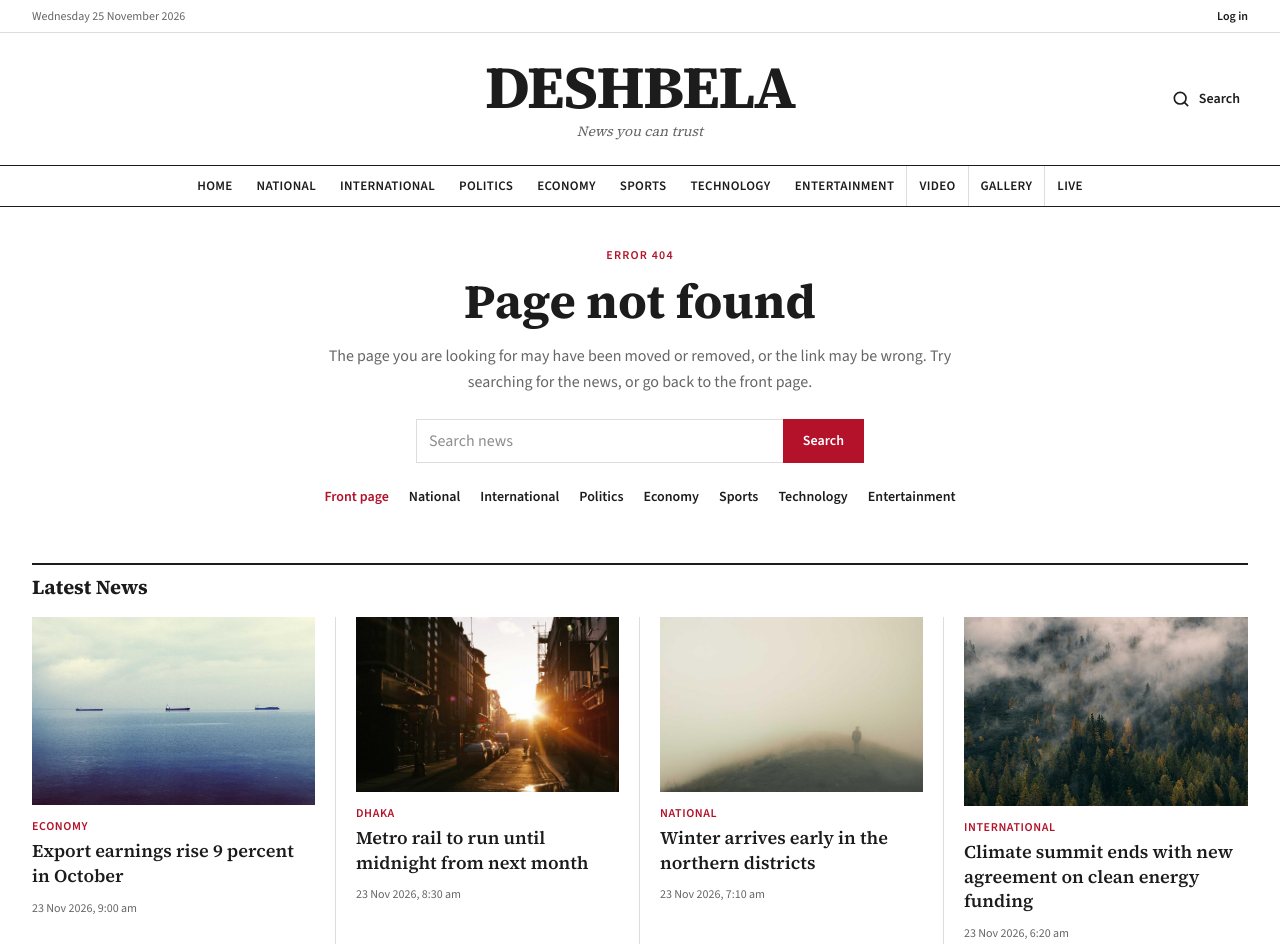
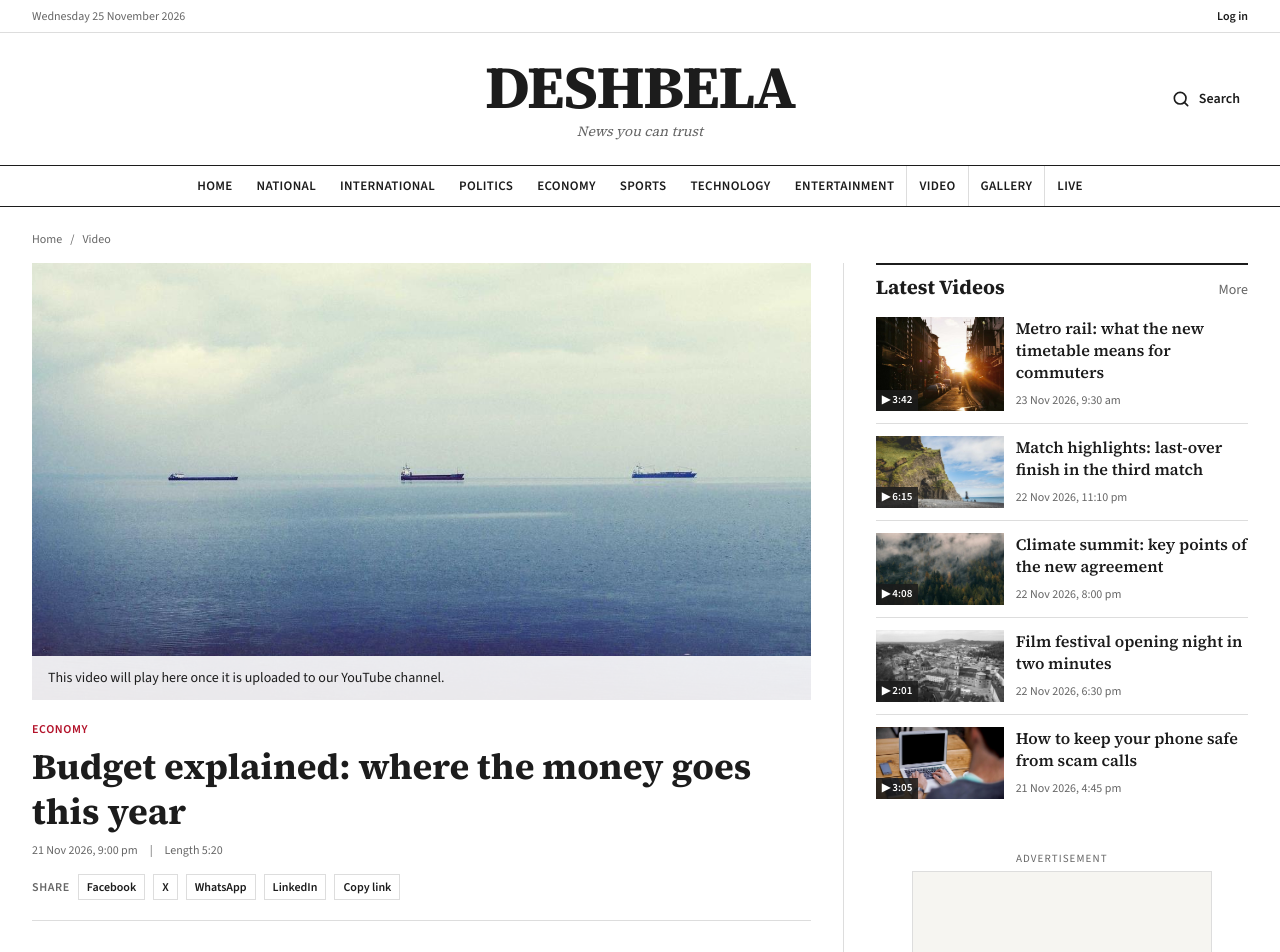
Before and after one commit to EasinTanvir/deshbela-project, a Next.js app: page /videos/budget-explained-where-money-goes in a window 1280 px wide. Before the commit this address had no page. Shown: the top 952 px of the page. Built offline with nearby package versions, Linux system fonts and the light colour scheme.

Commit message:
added video details page

```diff
--- /dev/null
+++ b/src/app/videos/[slug]/page.js
@@ -0,0 +1,25 @@
+import VideoDetails from "@/components/pages/videoDetails/VideoDetails";
+import { getVideoBySlug, getVideoSlugs } from "@/lib/videoData";
+
+export async function generateStaticParams() {
+  const slugs = await getVideoSlugs();
+  return slugs.map((slug) => ({ slug }));
+}
+
+export async function generateMetadata({ params }) {
+  const { slug } = await params;
+  const video = await getVideoBySlug(slug);
+  if (!video) return { title: "Video not found" };
+
+  return {
+    title: video.title,
+    description: `Watch: ${video.title}. ${video.category.name} video news from DESHBELA.`,
+    alternates: { canonical: `/videos/${video.slug}` },
+    openGraph: { title: video.title, type: "video.other" },
+  };
+}
+
+export default async function VideoDetailsPage({ params }) {
+  const { slug } = await params;
+  return <VideoDetails slug={slug} />;
+}
--- /dev/null
+++ b/src/components/pages/videoDetails/VideoDetails.jsx
@@ -0,0 +1,51 @@
+import { notFound } from "next/navigation";
+import AdSlot from "@/components/common/AdSlot";
+import Breadcrumb from "@/components/common/Breadcrumb";
+import Container from "@/components/common/Container";
+import SectionTitle from "@/components/common/SectionTitle";
+import VideoListItem from "@/components/common/VideoListItem";
+import VideoInfo from "@/components/pages/videoDetails/VideoInfo";
+import VideoPlayer from "@/components/pages/videoDetails/VideoPlayer";
+import VideoGrid from "@/components/common/VideoGrid";
+import { getLatestVideos, getMoreVideos, getVideoBySlug } from "@/lib/videoData";
+import { getSiteConfig } from "@/lib/siteData";
+
+export default async function VideoDetails({ slug }) {
+  const video = await getVideoBySlug(slug);
+  if (!video) notFound();
+
+  const [moreVideos, latestVideos] = await Promise.all([getMoreVideos(video), getLatestVideos(video.id)]);
+  const site = getSiteConfig();
+  const videoUrl = `${site.siteUrl}/videos/${video.slug}`;
+
+  return (
+    <Container className="mt-6">
+      <Breadcrumb items={[{ label: "Video", href: "/videos" }]} />
+
+      <div className="mt-4 grid gap-10 lg:grid-cols-12 lg:gap-0">
+        <article className="min-w-0 lg:col-span-8 lg:pr-8">
+          <VideoPlayer video={video} />
+          <VideoInfo video={video} videoUrl={videoUrl} />
+        </article>
+
+        <aside className="space-y-10 lg:col-span-4 lg:border-l lg:border-line lg:pl-8">
+          <section>
+            <SectionTitle title="Latest Videos" href="/videos" />
+            <ul className="divide-y divide-line">
+              {latestVideos.map((item) => (
+                <li key={item.id} className="py-3 first:pt-0">
+                  <VideoListItem video={item} />
+                </li>
+              ))}
+            </ul>
+          </section>
+          <AdSlot size="rectangle" />
+        </aside>
+      </div>
+
+      <div className="mt-12">
+        <VideoGrid title="More Videos" videos={moreVideos} />
+      </div>
+    </Container>
+  );
+}
```
